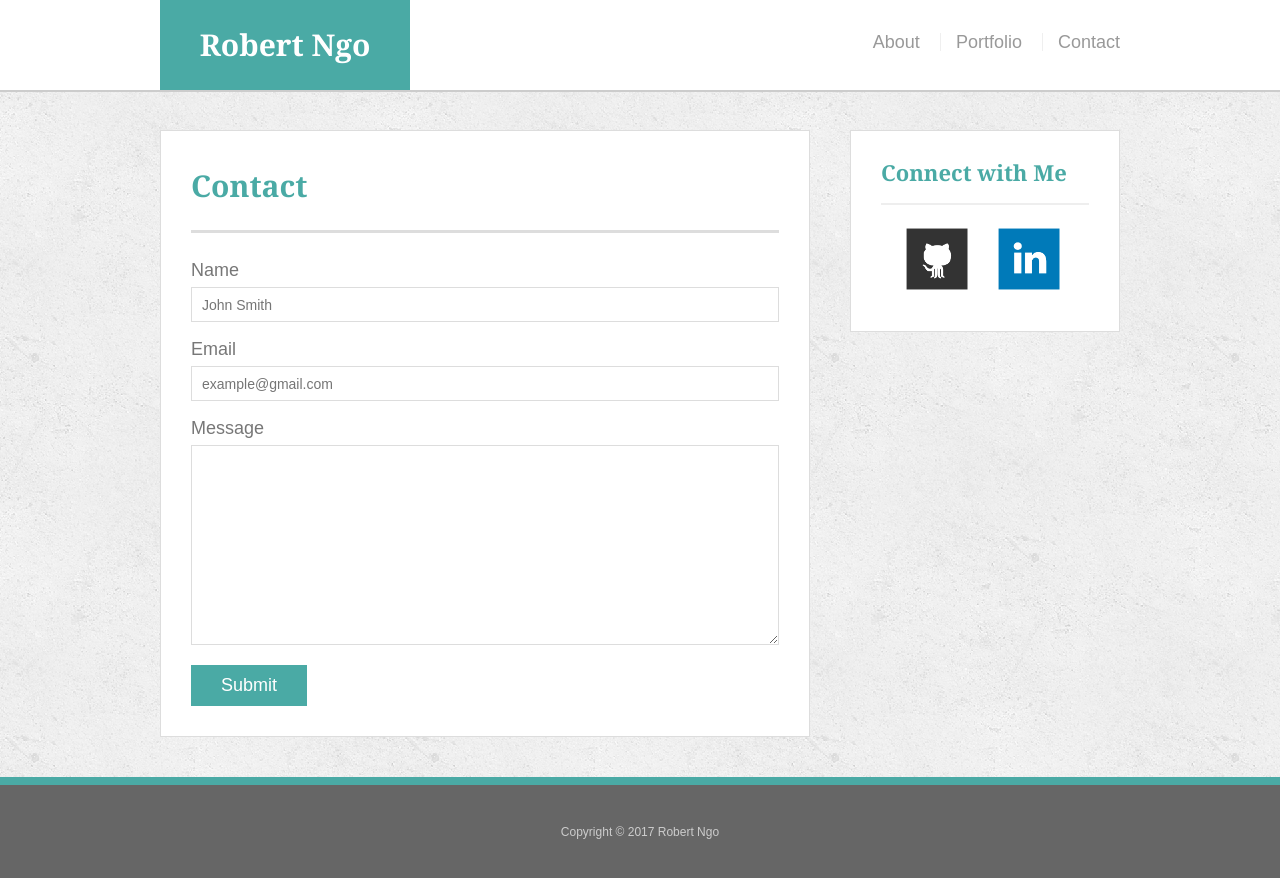
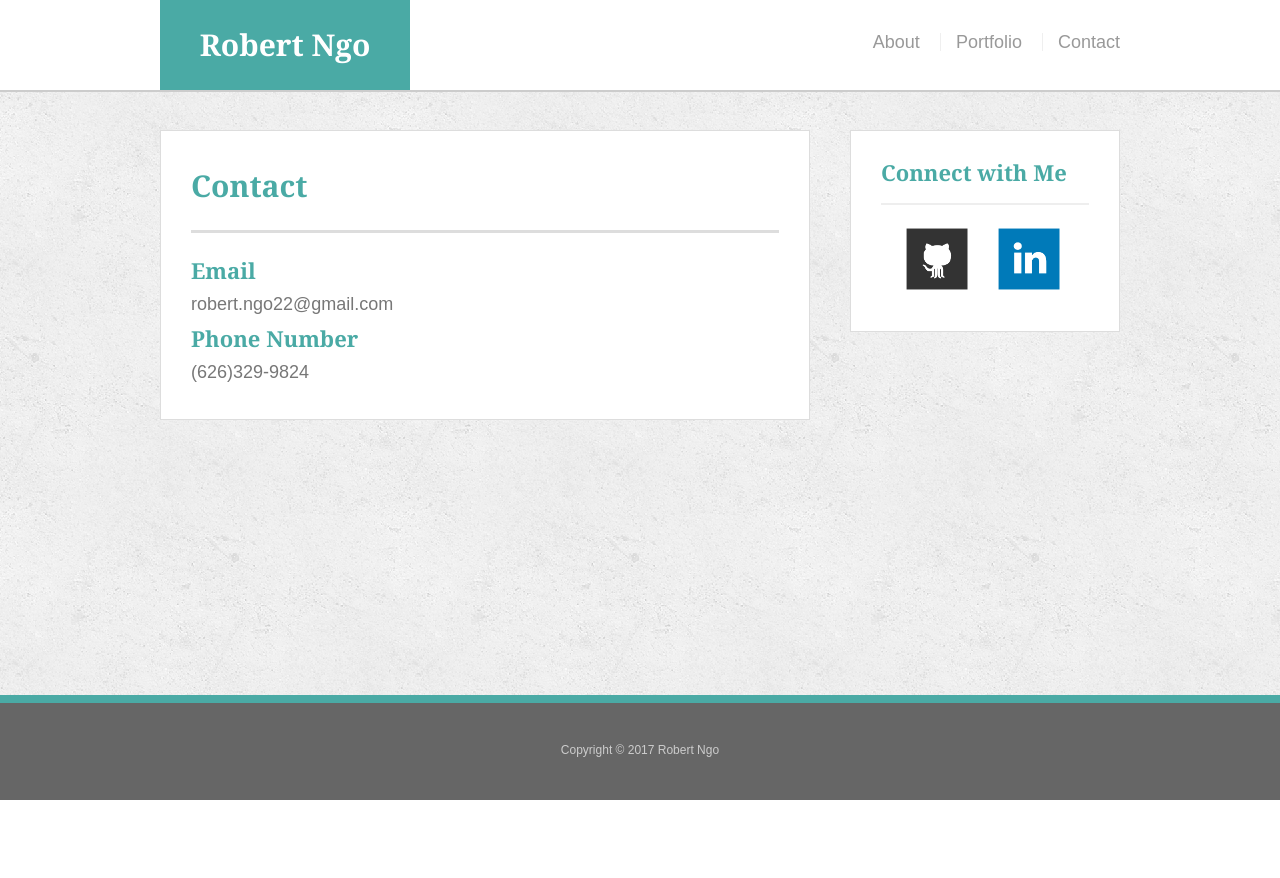
Before and after one commit to Phireous/portfolio1, a plain HTML site: page contact.html in a window 1280 px wide. After the commit the page ends 800 px from the top, so only its background shows below. Drawn offline with Linux system fonts and the light colour scheme.

Commit message:
changes to contact page

```diff
--- a/assets/css/style.css
+++ b/assets/css/style.css
@@ -37,6 +37,10 @@ h2,
 h3,
 p {
   margin-bottom: 20px;
+}
+
+.contact {
+  margin-bottom: 0;
 }
 
 p:last-child {
--- a/contact.html
+++ b/contact.html
@@ -26,24 +26,17 @@
     <div id="main-container" class="container">
       <section class="main-section">
         <h1>Contact</h1>
+        <ul>
+          <li>
+            <h2 class="contact">Email</h2>
+            <p>robert.ngo22@gmail.com</p>
+          </li>
+          <li>
+            <h2 class="contact">Phone Number</h2>
+            <p>(626)329-9824</p>
+          </li>
+        </ul>
 
-        <form id="contact-form">
-          <ul>
-            <li>
-              <label for="name">Name</label>
-              <input type="text" id="name" name="name" placeholder="John Smith" required="required">
-            </li>
-            <li>
-              <label for="email">Email</label>
-              <input type="email" id="email" name="email" placeholder="example@gmail.com" required="required">
-            </li>
-            <li>
-              <label for="message">Message</label>
-              <textarea id="message" name="message" required="required"></textarea>
-            </li>
-          </ul>
-          <input type="submit">
-        </form>
 
       </section>
 
```
